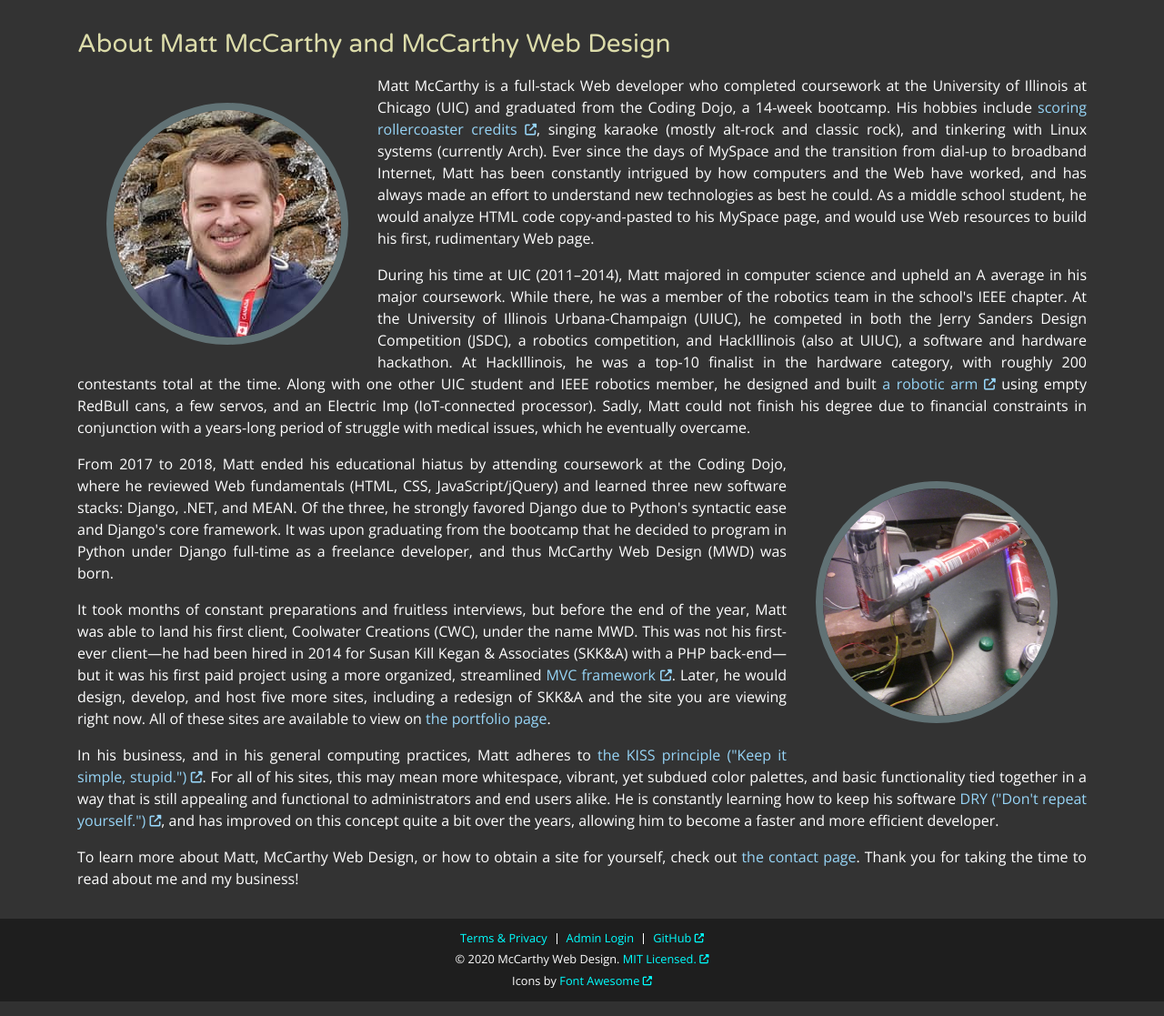
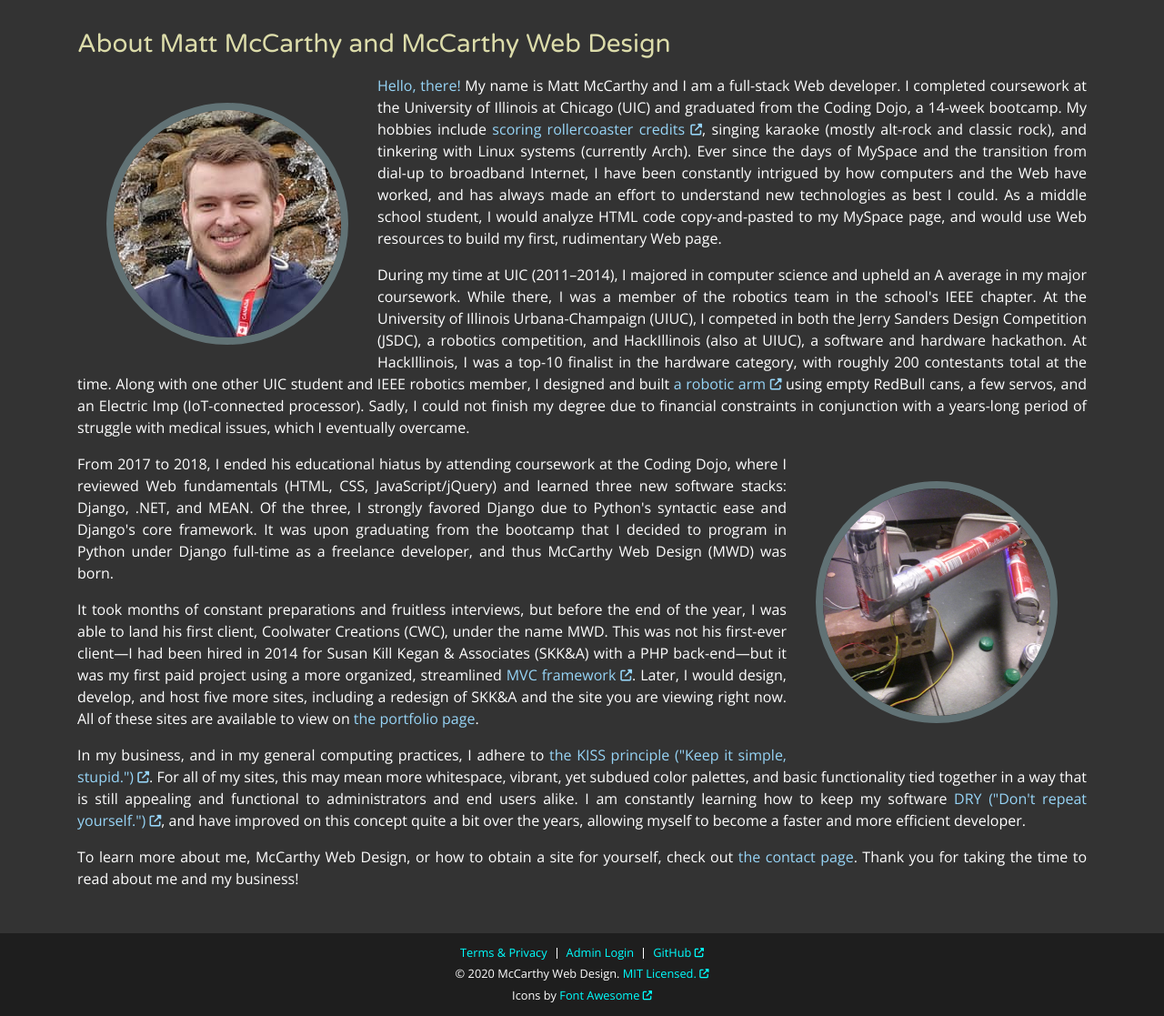
Before and after one commit to McCarthyCode/McCarthy-Code, a Django app: page /about/ in a window 1280 px wide. Shown: the part 56-1173 px from the top of the page at 91% size. Run offline with Django 3.2, Linux system fonts and the light colour scheme; parts of the project's set-up code (start-up, migrations or seed data) failed here and were passed over; some libraries are stand-ins or nearby versions; some web fonts are replaced.

Commit message:
Update About page
- Add .card to body
- Change voice from third to first person
- Add a stupid prequel meme

```diff
--- a/home/templates/home/about.html
+++ b/home/templates/home/about.html
@@ -4,16 +4,17 @@
 <section id="about" class="page">
   <div class="container">
     <h3 class="h3">{% block title %}About{% endblock %} Matt McCarthy and McCarthy Web Design</h3>
+    <div class="body">
       <div class="img-container float-md-left d-inline-block">
         <a data-fancybox="gallery" href="{% static 'home/img/Canadas_Wonderland.png' %}">
           <img src="{% static 'home/img/Canadas_Wonderland_thumbnail.png' %}">
         </a>
       </div>
       <p>
-      Matt McCarthy is a full-stack Web developer who completed coursework at the University of Illinois at Chicago (UIC) and graduated from the Coding Dojo, a 14-week bootcamp. His hobbies include <a class="external-link" href="http://www.coastercounter.com/mattmc318">scoring rollercoaster credits</a>, singing karaoke (mostly alt-rock and classic rock), and tinkering with Linux systems (currently Arch). Ever since the days of MySpace and the transition from dial-up to broadband Internet, Matt has been constantly intrigued by how computers and the Web have worked, and has always made an effort to understand new technologies as best he could. As a middle school student, he would analyze HTML code copy-and-pasted to his MySpace page, and would use Web resources to build his first, rudimentary Web page.
+        <a data-fancybox="gallery" href="{% static 'home/img/general_kenobi.png' %}" title="General Kenobi!">Hello, there!</a> My name is Matt McCarthy and I am a full-stack Web developer. I completed coursework at the University of Illinois at Chicago (UIC) and graduated from the Coding Dojo, a 14-week bootcamp. My hobbies include <a class="external-link" href="http://www.coastercounter.com/mattmc318">scoring rollercoaster credits</a>, singing karaoke (mostly alt-rock and classic rock), and tinkering with Linux systems (currently Arch). Ever since the days of MySpace and the transition from dial-up to broadband Internet, I have been constantly intrigued by how computers and the Web have worked, and has always made an effort to understand new technologies as best I could. As a middle school student, I would analyze HTML code copy-and-pasted to my MySpace page, and would use Web resources to build my first, rudimentary Web page.
       </p>
       <p>
-      During his time at UIC (2011&ndash;2014), Matt majored in computer science and upheld an A average in his major coursework. While there, he was a member of the robotics team in the school's IEEE chapter. At the University of Illinois Urbana-Champaign (UIUC), he competed in both the Jerry Sanders Design Competition (JSDC), a robotics competition, and HackIllinois (also at UIUC), a software and hardware hackathon. At HackIllinois, he was a top-10 finalist in the hardware category, with roughly 200 contestants total at the time. Along with one other UIC student and IEEE robotics member, he designed and built <a class="external-link" href="https://devpost.com/software/redbull-robot-checkers-player">a robotic arm</a> using empty RedBull cans, a few servos, and an Electric Imp (IoT-connected processor). Sadly, Matt could not finish his degree due to financial constraints in conjunction with a years-long period of struggle with medical issues, which he eventually overcame.
+        During my time at UIC (2011&ndash;2014), I majored in computer science and upheld an A average in my major coursework. While there, I was a member of the robotics team in the school's IEEE chapter. At the University of Illinois Urbana-Champaign (UIUC), I competed in both the Jerry Sanders Design Competition (JSDC), a robotics competition, and HackIllinois (also at UIUC), a software and hardware hackathon. At HackIllinois, I was a top-10 finalist in the hardware category, with roughly 200 contestants total at the time. Along with one other UIC student and IEEE robotics member, I designed and built <a class="external-link" href="https://devpost.com/software/redbull-robot-checkers-player">a robotic arm</a> using empty RedBull cans, a few servos, and an Electric Imp (IoT-connected processor). Sadly, I could not finish my degree due to financial constraints in conjunction with a years-long period of struggle with medical issues, which I eventually overcame.
       </p>
       <div class="img-container float-md-right d-inline-block">
         <a data-fancybox="gallery" href="{% static 'home/img/RBR.jpg' %}">
@@ -21,17 +22,18 @@
         </a>
       </div>
       <p>
-      From 2017 to 2018, Matt ended his educational hiatus by attending coursework at the Coding Dojo, where he reviewed Web fundamentals (HTML, CSS, JavaScript/jQuery) and learned three new software stacks: Django, .NET, and MEAN. Of the three, he strongly favored Django due to Python's syntactic ease and Django's core framework. It was upon graduating from the bootcamp that he decided to program in Python under Django full-time as a freelance developer, and thus McCarthy Web Design (MWD) was born.
+        From 2017 to 2018, I ended his educational hiatus by attending coursework at the Coding Dojo, where I reviewed Web fundamentals (HTML, CSS, JavaScript/jQuery) and learned three new software stacks: Django, .NET, and MEAN. Of the three, I strongly favored Django due to Python's syntactic ease and Django's core framework. It was upon graduating from the bootcamp that I decided to program in Python under Django full-time as a freelance developer, and thus McCarthy Web Design (MWD) was born.
       </p>
       <p>
-      It took months of constant preparations and fruitless interviews, but before the end of the year, Matt was able to land his first client, Coolwater Creations (CWC), under the name MWD. This was not his first-ever client&mdash;he had been hired in 2014 for Susan Kill Kegan & Associates (SKK&A) with a PHP back-end&mdash;but it was his first paid project using a more organized, streamlined <a class="external-link" href="https://en.wikipedia.org/wiki/Model%E2%80%93view%E2%80%93controller">MVC framework</a>. Later, he would design, develop, and host five more sites, including a redesign of SKK&A and the site you are viewing right now. All of these sites are available to view on <a href="{% url 'home:portfolio' %}">the portfolio page</a>.
+        It took months of constant preparations and fruitless interviews, but before the end of the year, I was able to land his first client, Coolwater Creations (CWC), under the name MWD. This was not his first-ever client&mdash;I had been hired in 2014 for Susan Kill Kegan & Associates (SKK&A) with a PHP back-end&mdash;but it was my first paid project using a more organized, streamlined <a class="external-link" href="https://en.wikipedia.org/wiki/Model%E2%80%93view%E2%80%93controller">MVC framework</a>. Later, I would design, develop, and host five more sites, including a redesign of SKK&A and the site you are viewing right now. All of these sites are available to view on <a href="{% url 'home:portfolio' %}">the portfolio page</a>.
       </p>
       <p>
-      In his business, and in his general computing practices, Matt adheres to <a class="external-link" href="https://en.wikipedia.org/wiki/KISS_principle">the KISS principle ("Keep it simple, stupid.")</a>. For all of his sites, this may mean more whitespace, vibrant, yet subdued color palettes, and basic functionality tied together in a way that is still appealing and functional to administrators and end users alike. He is constantly learning how to keep his software <a class="external-link" href="https://en.wikipedia.org/wiki/Don%27t_repeat_yourself">DRY ("Don't repeat yourself.")</a>, and has improved on this concept quite a bit over the years, allowing him to become a faster and more efficient developer.
+        In my business, and in my general computing practices, I adhere to <a class="external-link" href="https://en.wikipedia.org/wiki/KISS_principle">the KISS principle ("Keep it simple, stupid.")</a>. For all of my sites, this may mean more whitespace, vibrant, yet subdued color palettes, and basic functionality tied together in a way that is still appealing and functional to administrators and end users alike. I am constantly learning how to keep my software <a class="external-link" href="https://en.wikipedia.org/wiki/Don%27t_repeat_yourself">DRY ("Don't repeat yourself.")</a>, and have improved on this concept quite a bit over the years, allowing myself to become a faster and more efficient developer.
       </p>
       <p>
-      To learn more about Matt, McCarthy Web Design, or how to obtain a site for yourself, check out <a href="{% url 'home:index' %}#contact">the contact page</a>. Thank you for taking the time to read about me and my business!
+        To learn more about me, McCarthy Web Design, or how to obtain a site for yourself, check out <a href="{% url 'home:index' %}#contact">the contact page</a>. Thank you for taking the time to read about me and my business!
       </p>
+    </div>
   </div>
 </section>
 {% endblock %}
```
Also changed, not shown: TODO.md (+20 -24 lines), home/static/home/img/general_kenobi.png (added). Lines whose indentation alone changed are shown as unchanged.
